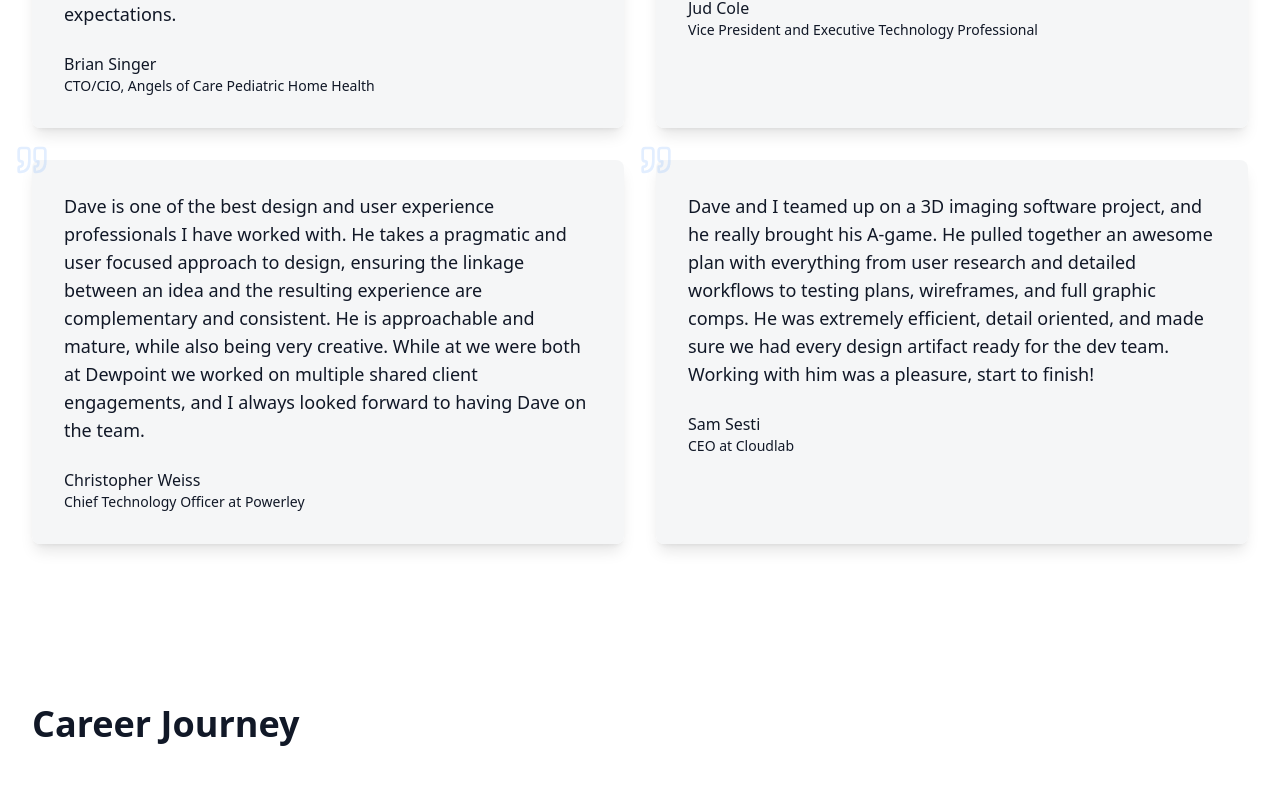
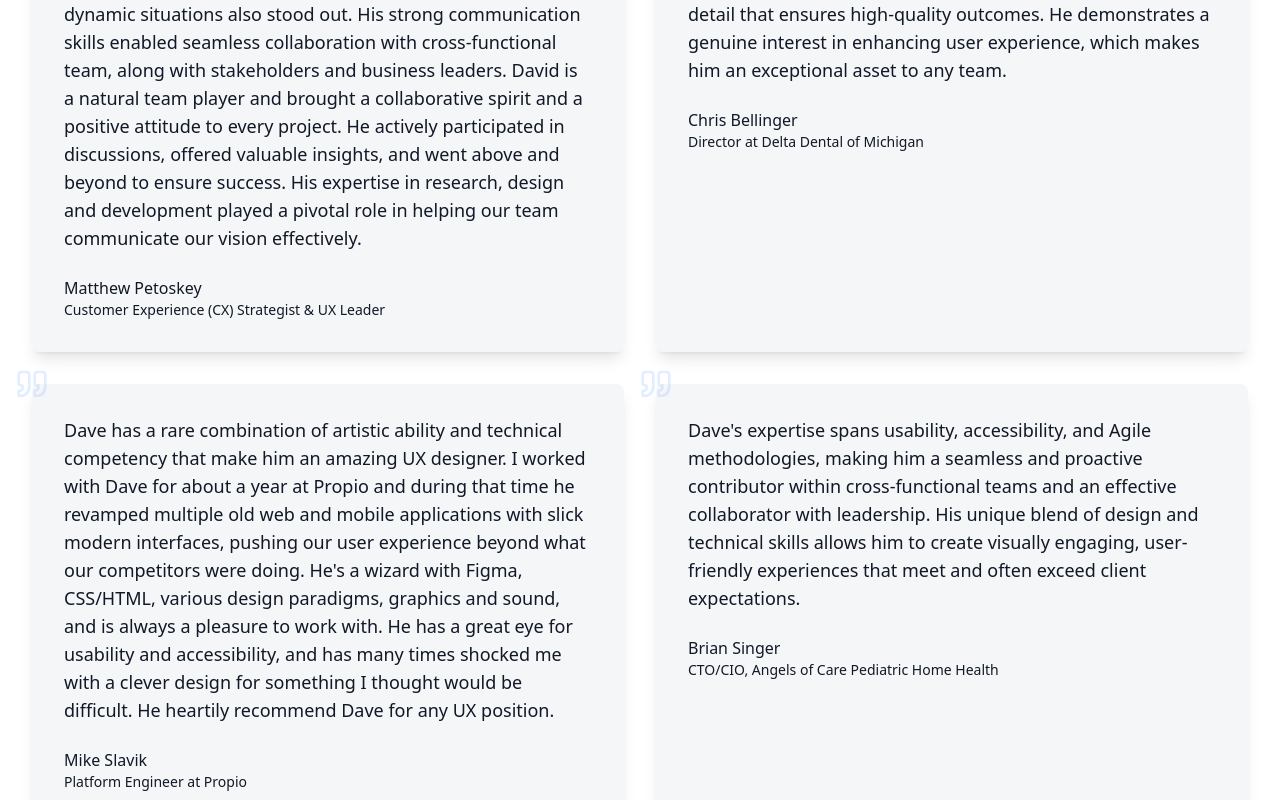
Before and after one commit to davemelk100/dm-2025, a React (Vite) app: page / in a window 1280 px wide. Shown: the part 5960-6760 px from the top of the page. Built offline with nearby package versions, Linux system fonts and the light colour scheme.

Commit message:
updated kudos

```diff
--- a/src/content.ts
+++ b/src/content.ts
@@ -125,6 +125,24 @@ export const content = {
   testimonials: {
     title: "Kudos",
     items: [
+      {
+        quote:
+          "It was a privilege to work alongside David at several companies, including Meridian. David consistently displayed exceptional dedication, a strong work ethic, and remarkable attention to detail. His talent for analyzing challenges and devising innovative solutions was very influential to our team. David's commitment to excellence and his adaptability in dynamic situations also stood out. His strong communication skills enabled seamless collaboration with cross-functional team, along with stakeholders and business leaders. David is a natural team player and brought a collaborative spirit and a positive attitude to every project. He actively participated in discussions, offered valuable insights, and went above and beyond to ensure success. His expertise in research, design and development played a pivotal role in helping our team communicate our vision effectively.",
+        author: "Matthew Petoskey",
+        role: "Customer Experience (CX) Strategist & UX Leader",
+      },
+      {
+        quote:
+          "I had the privilege of working alongside Dave at two different companies, where I had the opportunity to lead him on multiple projects. Dave possesses a unique ability to not only lead and mentor junior staff but also to collaborate effectively with peers on complex tasks. His passion for development is evident in his work, coupled with a remarkable attention to detail that ensures high-quality outcomes. He demonstrates a genuine interest in enhancing user experience, which makes him an exceptional asset to any team.",
+        author: "Chris Bellinger",
+        role: "Director at Delta Dental of Michigan",
+      },
+      {
+        quote:
+          "Dave has a rare combination of artistic ability and technical competency that make him an amazing UX designer. I worked with Dave for about a year at Propio and during that time he revamped multiple old web and mobile applications with slick modern interfaces, pushing our user experience beyond what our competitors were doing. He's a wizard with Figma, CSS/HTML, various design paradigms, graphics and sound, and is always a pleasure to work with. He has a great eye for usability and accessibility, and has many times shocked me with a clever design for something I thought would be difficult. He heartily recommend Dave for any UX position.",
+        author: "Mike Slavik",
+        role: "Platform Engineer at Propio",
+      },
       {
         quote:
           "Dave's expertise spans usability, accessibility, and Agile methodologies, making him a seamless and proactive contributor within cross-functional teams and an effective collaborator with leadership. His unique blend of design and technical skills allows him to create visually engaging, user-friendly experiences that meet and often exceed client expectations.",
```
